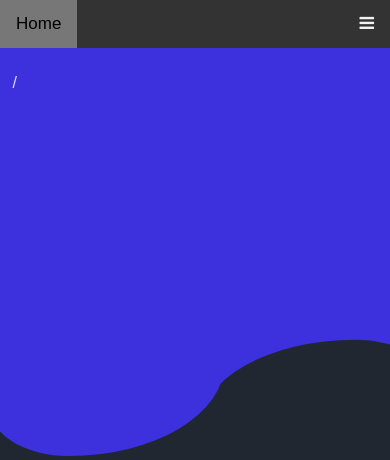
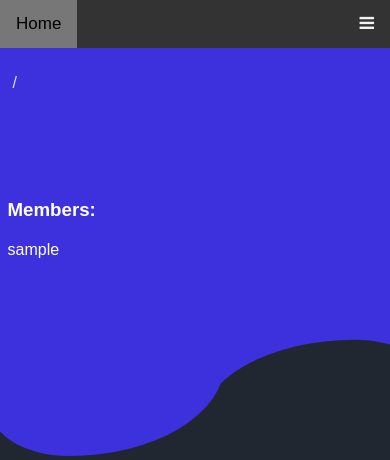
Before and after one commit to camsdono/LogBug, a PHP site: page /components/displays/bugdisplay.php?bugID=1 in a window 390 px wide; the page is wider, and only the part inside the window is pictured. Shown: the top 460 px of that part. Run offline with PHP 8.4, Linux system fonts and the light colour scheme; the visitor is signed in with stand-in values (Sample User, id 1); tables that the repository leaves empty or names only in its code hold one stand-in row (values such as "Sample post"); data that the repository does not hold is empty.

Commit message:
V0.01 - Now Showing Assigned Members
Now showing assigned members to a bug!

```diff
--- a/backend/assignprocess/assignbugprocess.php
+++ b/backend/assignprocess/assignbugprocess.php
@@ -12,9 +12,6 @@ if (isset($_POST["assign-btn"])) {
 
 
     foreach ($users as $user) {
-
-
-
         $selectUser = "SELECT * FROM users WHERE username='$user'";
         $selectUserRes = $conn->query($selectUser);
 
--- a/components/displays/bugdisplay.php
+++ b/components/displays/bugdisplay.php
@@ -81,6 +81,21 @@ if(!$_SESSION['username'] == null) {
                     ?>
                 </div>
 
+                <h3 class="members" style="margin-bottom: 0px;">Members:</h3>
+                <div class="members">
+                    <?php
+                        $getMembers = "SELECT * FROM bug_members WHERE bugID=$bugID";
+                        $getMembersRes = $conn->query($getMembers);
+
+                        if(mysqli_num_rows($getMembersRes) > 0) {
+                            while ($row = mysqli_fetch_array($getMembersRes)) {
+                    ?>
+                                <p><?=$row['username']?></p>
+                    <?php
+                            }
+                        }
+                    ?>
+                </div>
                 <?php
             }
             }
--- a/styles/styles.css
+++ b/styles/styles.css
@@ -403,6 +403,22 @@ select {
     cursor: pointer;
 }
 
+.members {
+    position: relative;
+    display: block;
+    flex-direction: row;
+    align-items: flex-start;
+    width: 100%;
+    margin-left: 15px;
+    padding: 10px;
+    font-family: sans-serif;
+}
+
+.members p {
+    margin: 0;
+    margin-bottom: 10px;
+}
+
 @media screen and (max-width: 700px) {
     input {
         border: none;
@@ -438,6 +454,17 @@ select {
     }
 
     .org-description {
+        position: relative;
+        display: flex;
+        flex-direction: row;
+        align-items: flex-start;
+        width: 100%;
+        margin-left: 15px;
+        padding: 10px;
+        font-family: sans-serif;
+    }
+
+    .members {
         position: relative;
         display: flex;
         flex-direction: row;
```
